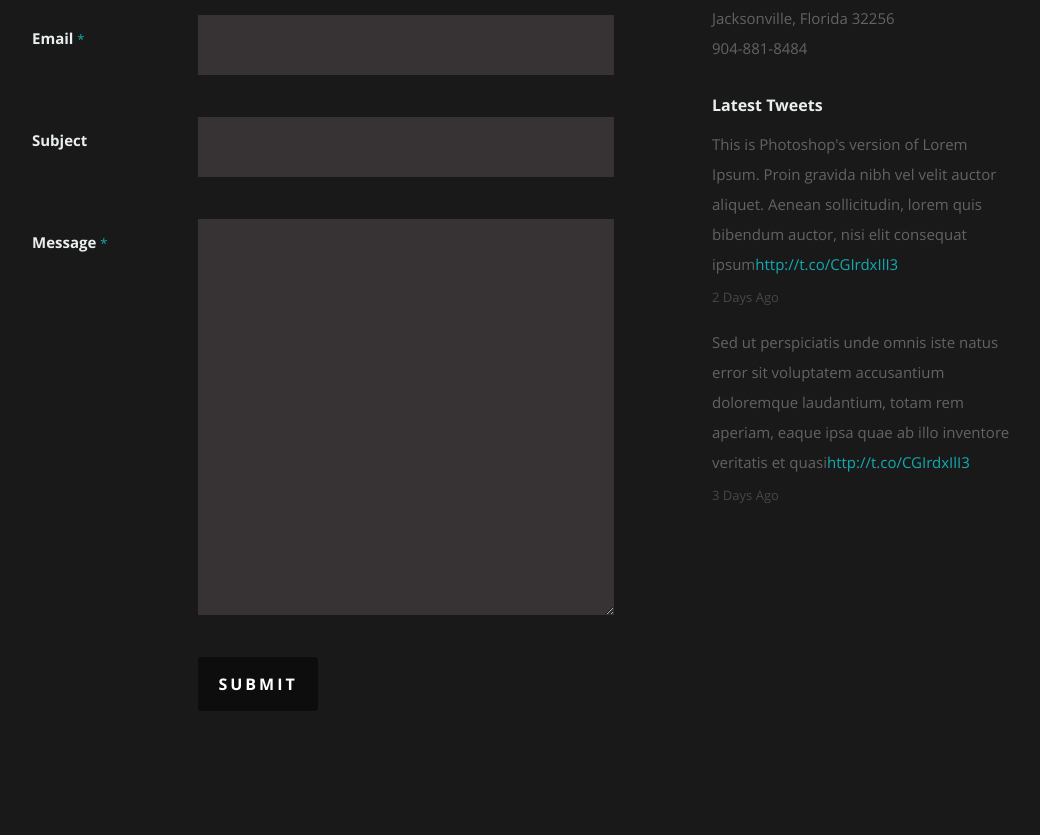
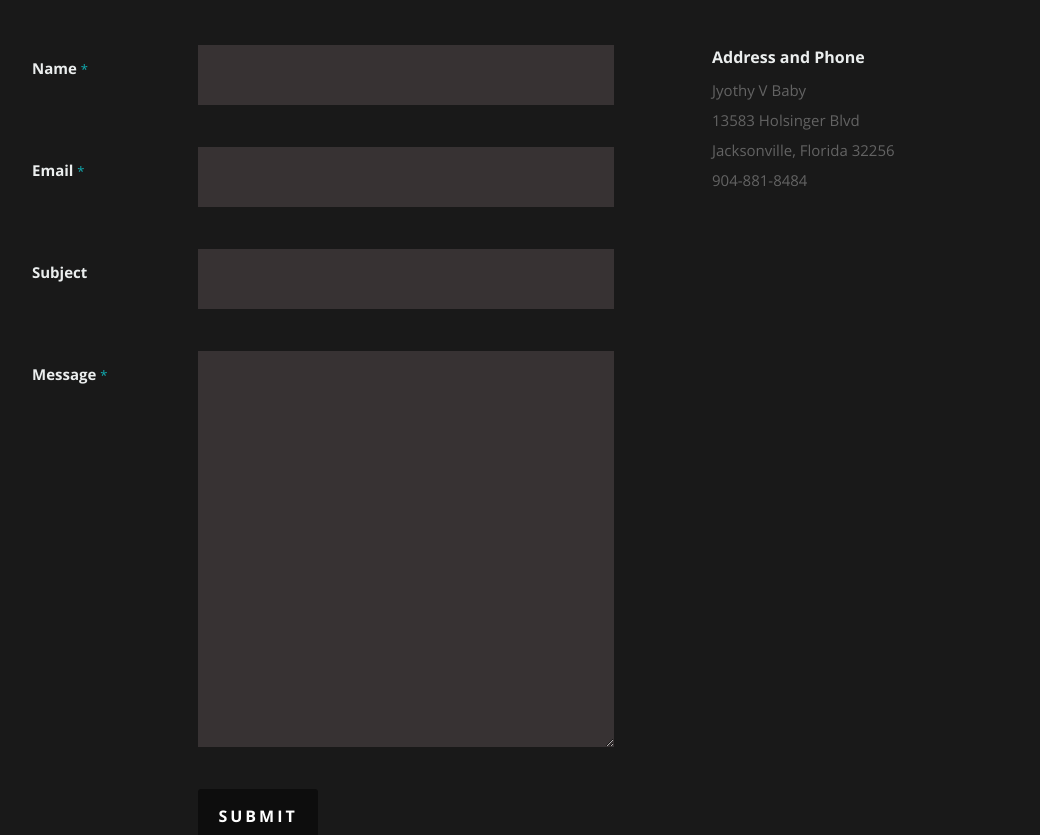
Before and after one commit to jyothybaby/20-React-Portfolio, a React (Create React App) app: page / in a window 1280 px wide. Shown: the part 5660-6495 px from the top of the page, without its empty margins (118-1158 px from the left). Built offline with nearby package versions, Linux system fonts and the light colour scheme.

Commit message:
Added Github icon and href

```diff
--- a/public/resumeData.json
+++ b/public/resumeData.json
@@ -122,46 +122,53 @@
   "portfolio": {
     "projects": [
       {
-        "title": "TrailFiner",
+        "title": "TrailFinder",
         "category": "Academic Project",
         "image": "TrailFinder.png",
-        "url": "https://jyothybaby.github.io/Trail-Finder"
+        "url": "https://jyothybaby.github.io/Trail-Finder",
+        "github_url": "https://github.com/jyothybaby/Trail-Finder"
       },
       {
         "title": "Bookworm Haven",
         "category": "Academic Project",
         "image": "Project2-bookworm1.png",
-        "url": "https://stark-wildwood-15294.herokuapp.com/"
+        "url": "https://stark-wildwood-15294.herokuapp.com/",
+        "github_url": "https://github.com/jyothybaby/Bookworm-Haven"
       },
       {
         "title": "TechBlog",
         "category": "Academic HomeWork",
         "image": "TechBlog.png",
-        "url": "https://blooming-tundra-10282.herokuapp.com/"
+        "url": "https://blooming-tundra-10282.herokuapp.com/",
+        "github_url": "https://github.com/jyothybaby/14-Tech-Blog-MVC"
       },
       {
         "title": "Weather Dashboard",
         "category": "Academic HomeWork",
         "image": "Weather.png",
-        "url": "https://jyothybaby.github.io/06-Weather-Dashboard/"
+        "url": "https://jyothybaby.github.io/06-Weather-Dashboard/",
+        "github_url": "https://github.com/jyothybaby/06-Weather-Dashboard"
       },
       {
         "title": "Workday Scheduler",
         "category": "Academic HomeWork",
         "image": "Workday-scheduler.png",
-        "url": "https://jyothybaby.github.io/05-Work-Day-Scheduler/"
+        "url": "https://jyothybaby.github.io/05-Work-Day-Scheduler/",
+        "github_url": "https://github.com/jyothybaby/05-Work-Day-Scheduler"
       },
       {
         "title": "Fitness Tracker",
         "category": "Academic HomeWork",
         "image": "fitnessTracker.JPG",
-        "url": "https://workouttracker-jb.herokuapp.com/"
+        "url": "https://workouttracker-jb.herokuapp.com/",
+        "github_url": "https://github.com/jyothybaby/18-Nosql-Workout-Tracker"
       },
       {
         "title": "Budget Tracker",
         "category": "Academic HomeWork",
         "image": "BudgetTracker.JPG",
-        "url": " https://protected-hamlet-53461.herokuapp.com/"
+        "url": " https://protected-hamlet-53461.herokuapp.com/",
+        "github_url": "https://github.com/jyothybaby/19-Budget-Tracker-PWA"
       }
 
 
--- a/src/Components/Contact.js
+++ b/src/Components/Contact.js
@@ -87,28 +87,7 @@ class Contact extends Component {
 					   </p>
 				   </div>
 
-               <div className="widget widget_tweets">
-                  <h4 className="widget-title">Latest Tweets</h4>
-                  <ul id="twitter">
-                     <li>
-                        <span>
-                        This is Photoshop's version  of Lorem Ipsum. Proin gravida nibh vel velit auctor aliquet.
-                        Aenean sollicitudin, lorem quis bibendum auctor, nisi elit consequat ipsum
-                        <a href="#">http://t.co/CGIrdxIlI3</a>
-                        </span>
-                        <b><a href="#">2 Days Ago</a></b>
-                     </li>
-                     <li>
-                        <span>
-                        Sed ut perspiciatis unde omnis iste natus error sit voluptatem accusantium doloremque laudantium, totam rem aperiam,
-                        eaque ipsa quae ab illo inventore veritatis et quasi
-                        <a href="#">http://t.co/CGIrdxIlI3</a>
-                        </span>
-                        <b><a href="#">3 Days Ago</a></b>
-                     </li>
-                  </ul>
-		         </div>
-            </aside>
+               </aside>
       </div>
    </section>
     );
--- a/src/Components/Portfolio.js
+++ b/src/Components/Portfolio.js
@@ -16,9 +16,12 @@ class Portfolio extends Component {
                      <p>{projects.category}</p>
                   </div>
                 </div>
-              <div className="link-icon"><i className="fa fa-link"></i></div>
-            </a>
+              </a>
           </div>
+          <div className="link-icon">
+
+            <a href={projects.github_url} className="columns portfolio-item"> <i className="fa fa-github"></i></a>
+          </div >
         </div>
       })
     }
```
